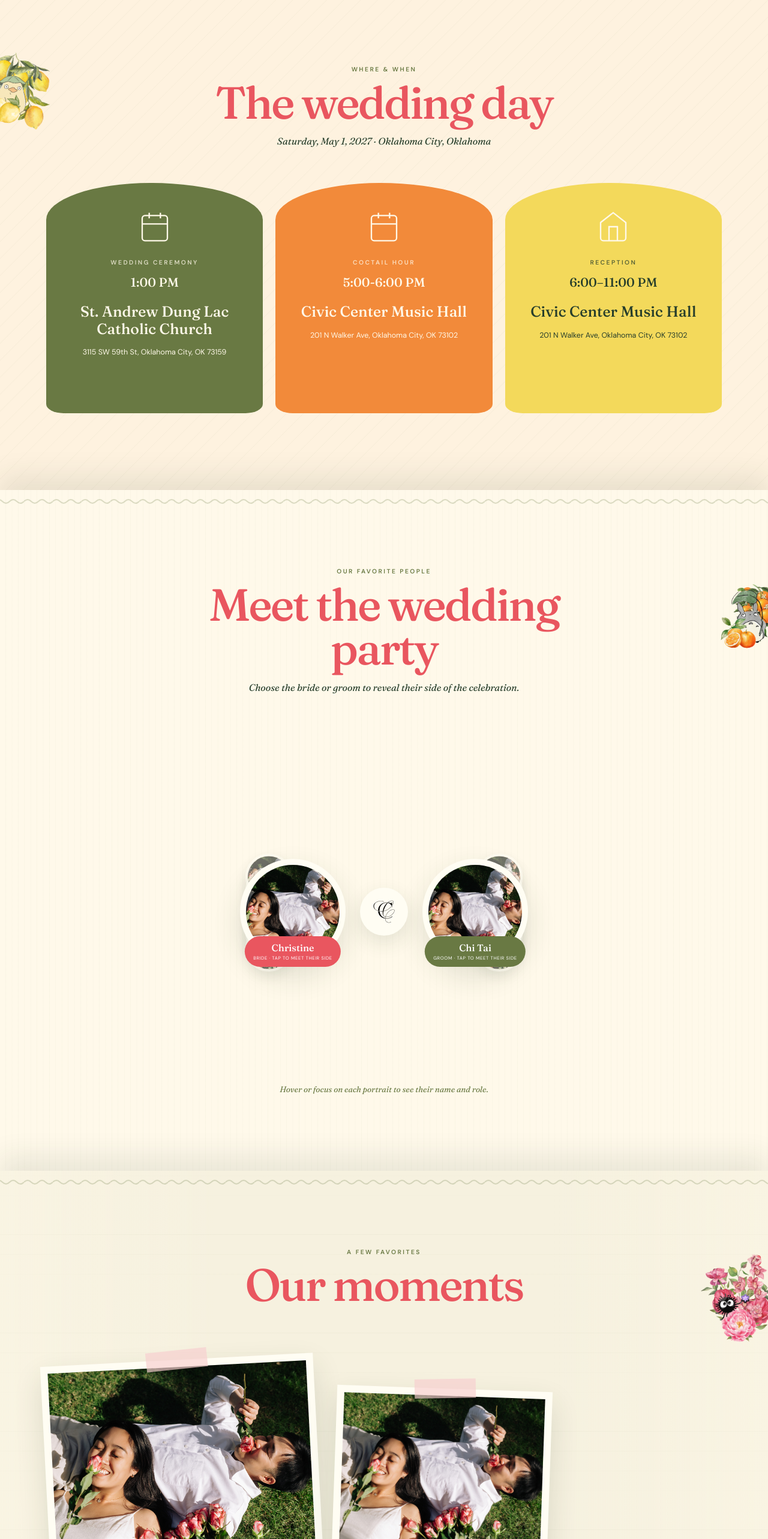
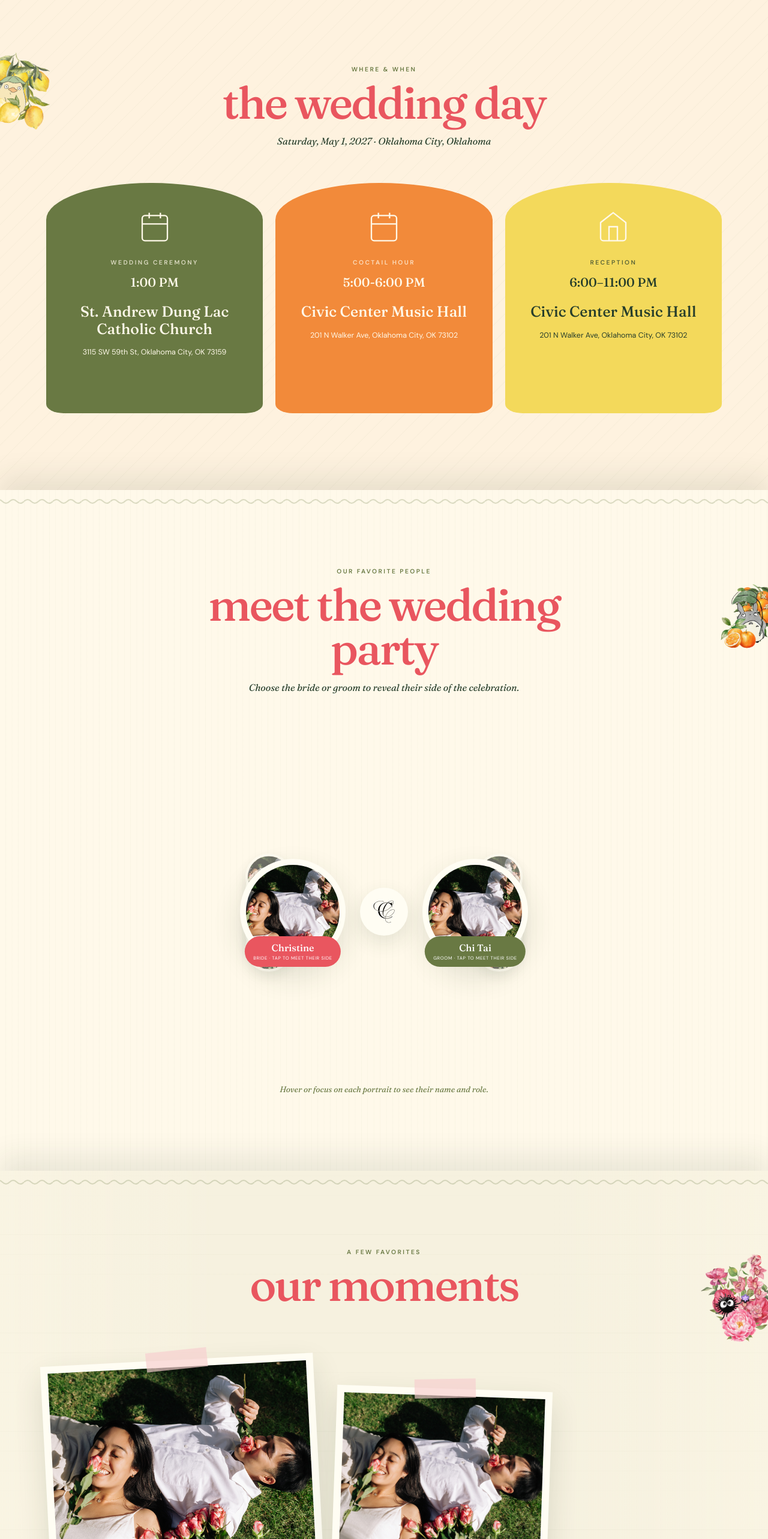
Before and after one commit to donjadao/ccwedding, a React (Vite) app: page / in a window 1280 px wide. Shown: the part 820-3386 px from the top of the page at 60% size. Built offline with nearby package versions, Linux system fonts and the light colour scheme; a web font is replaced by a local one.

Commit message:
Change headings to lowercase in App.tsx
Updated headings to lowercase for consistency.

```diff
--- a/src/App.tsx
+++ b/src/App.tsx
@@ -297,7 +297,7 @@ function Details() {
       />
       <div className="section-heading">
         <p className="eyebrow">Where & when</p>
-        <h2>The wedding day</h2>
+        <h2>the wedding day</h2>
         <p>Saturday, May 1, 2027 · Oklahoma City, Oklahoma</p>
       </div>
       <div className="details__grid">
@@ -413,7 +413,7 @@ function WeddingParty() {
       />
       <div className="section-heading">
         <p className="eyebrow">Our favorite people</p>
-        <h2>Meet the wedding party</h2>
+        <h2>meet the wedding party</h2>
         <p>
           Choose the bride or groom to reveal their side of the celebration.
         </p>
@@ -442,7 +442,7 @@ function Gallery() {
       />
       <div className="section-heading">
         <p className="eyebrow">A few favorites</p>
-        <h2>Our moments</h2>
+        <h2>our moments</h2>
       </div>
       <div className="gallery__grid">
         {[
@@ -594,8 +594,8 @@ function ConnectionsGame() {
       />
       <div className="section-heading">
         <p className="eyebrow">A little interlude</p>
-        <h2>Make the connection</h2>
-        <p>Find four groups of four words. Each group shares a secret theme.</p>
+        <h2>make the connection</h2>
+        <p>Find four groups of four words. Each group shares a secret theme.Example: Animals: Dog, Cat, Cow, Pig.</p>
       </div>
       <div className="game-board">
         <div className="solved-groups">
```
